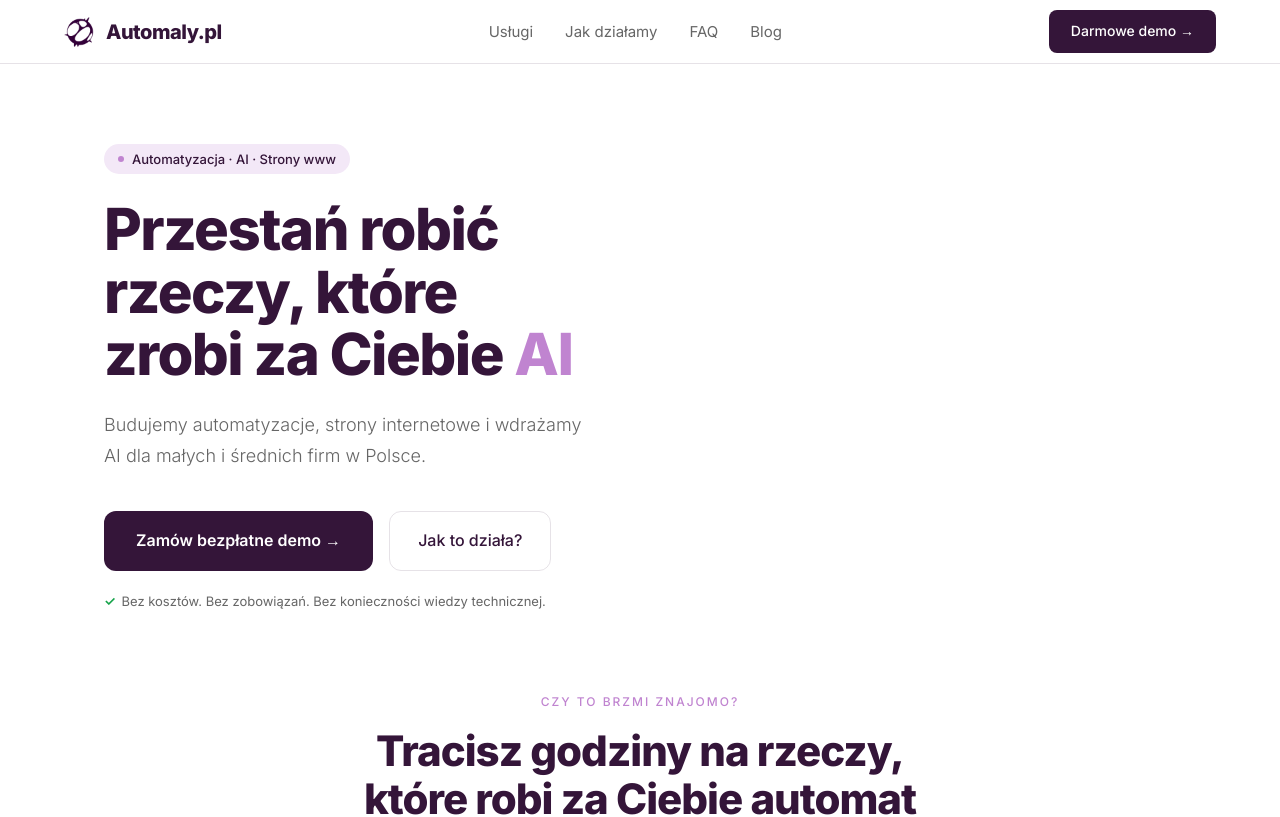
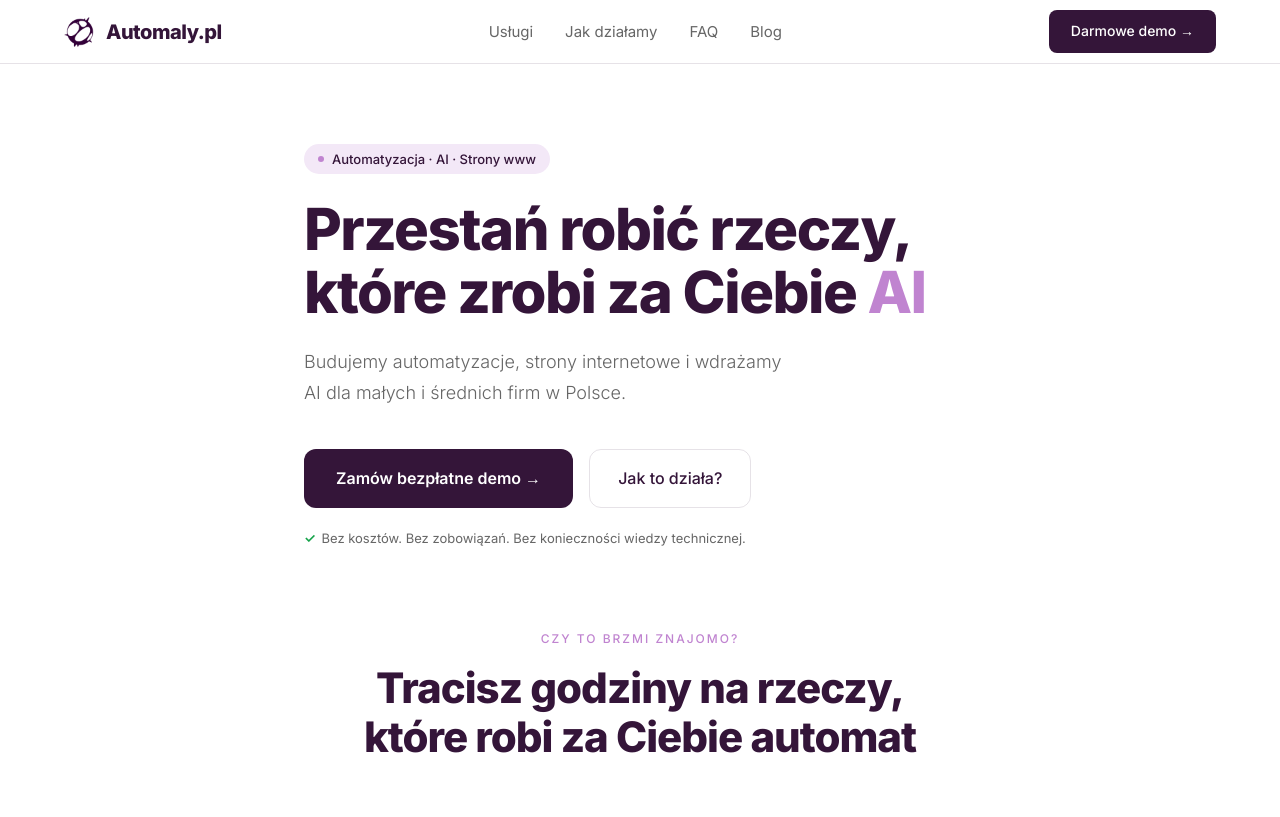
Before and after one commit to MikeyX03/automaly-next, a Next.js app: page / in a window 1280 px wide. Shown: the top 817 px of the page. Built offline with nearby package versions, Linux system fonts and the light colour scheme; no server answers; the database is empty.

Commit message:
Update globals.css

```diff
--- a/app/globals.css
+++ b/app/globals.css
@@ -164,9 +164,8 @@ nav {
 /* HERO */
 .hero {
   padding: 80px 5% 20px;
-  max-width: 1200px; margin: 0 auto;
-  display: grid; grid-template-columns: 1fr 1fr;
-  gap: 80px; align-items: center;
+  max-width: 800px; margin: 0 auto;
+  display: block;
 }
 
 .hero-eyebrow {
```
